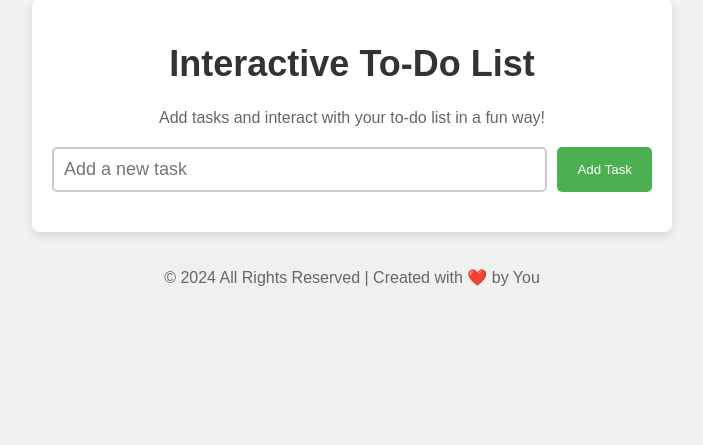
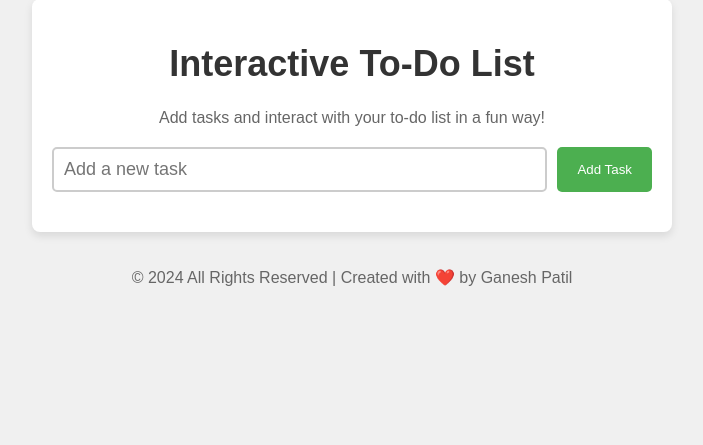
Before and after one commit to Ganesha001/demo-app, a Flask app: page / in a window 1280 px wide. Shown: the part 249-694 px from the top of the page, without its empty margins (288-991 px from the left). Run offline with Flask 3, Linux system fonts and the light colour scheme.

Commit message:
Update index.html

```diff
--- a/templates/index.html
+++ b/templates/index.html
@@ -31,7 +31,7 @@
     </div>
 
     <footer>
-        <p>&copy; 2024 All Rights Reserved | Created with ❤️ by You</p>
+        <p>&copy; 2024 All Rights Reserved | Created with ❤️ by Ganesh Patil</p>
     </footer>
 </body>
 </html>
```
